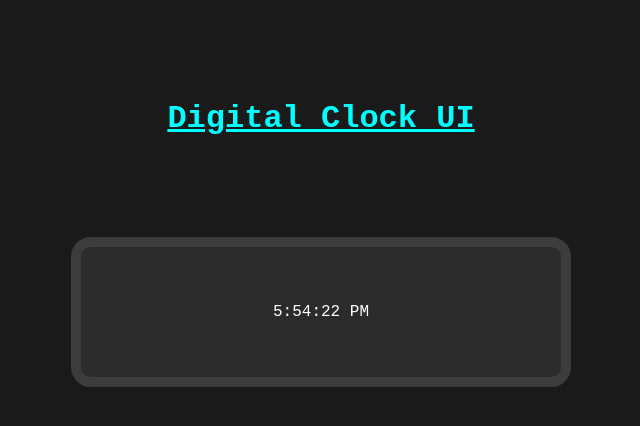
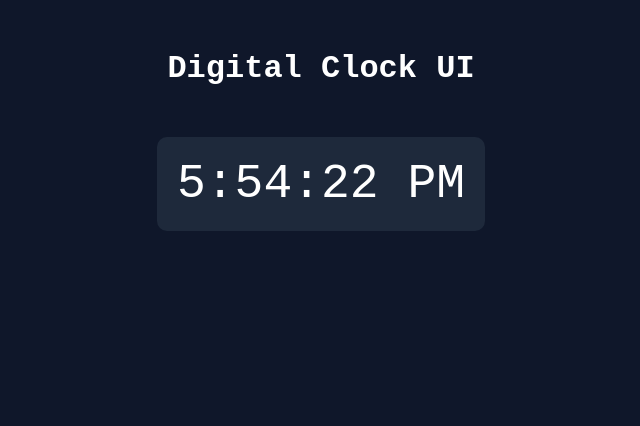
Before and after one commit to nikhilcoder1/week1-JS_Fundamentals, a website: page day_6_mini_project/day_6_mini_project.html in a window 1280 px wide. Shown: the whole page, without its empty margins (319-959 px from the left). Drawn offline with Linux system fonts and the light colour scheme.

Commit message:
Updated CSS

```diff
--- a/day_6_mini_project/day_6_mini_project.css
+++ b/day_6_mini_project/day_6_mini_project.css
@@ -2,29 +2,21 @@
     margin: 0;
     padding: 0;
     box-sizing: border-box;
-    font-family: 'Courier New', Courier, monospace;
 }
 
-body{
+body {
+    font-family: 'Courier New', Courier, monospace;
+    background: #0f172a;
     color: white;
-    background-color: #1a1a1a;
+    text-align: center;
+    margin-top: 50px;
 }
 
-h1{
-    text-align: center;
-    margin: 100px;
-    color: aqua;
-    text-decoration: underline;
+#clock {
+    font-size: 3rem;
+    margin-top: 50px;
+    padding: 20px;
+    background: #1e293b;
+    display: inline-block;
+    border-radius: 10px;
 }
-
-#clock{
-    background-color: #2b2b2b;
-    width: 500px;
-    margin: 0 auto;
-    height: 150px;
-    display: flex;
-    justify-content : center;
-    align-items : center;
-    border: 10px solid #3c3c3c;
-    border-radius: 20px;
-}
```
